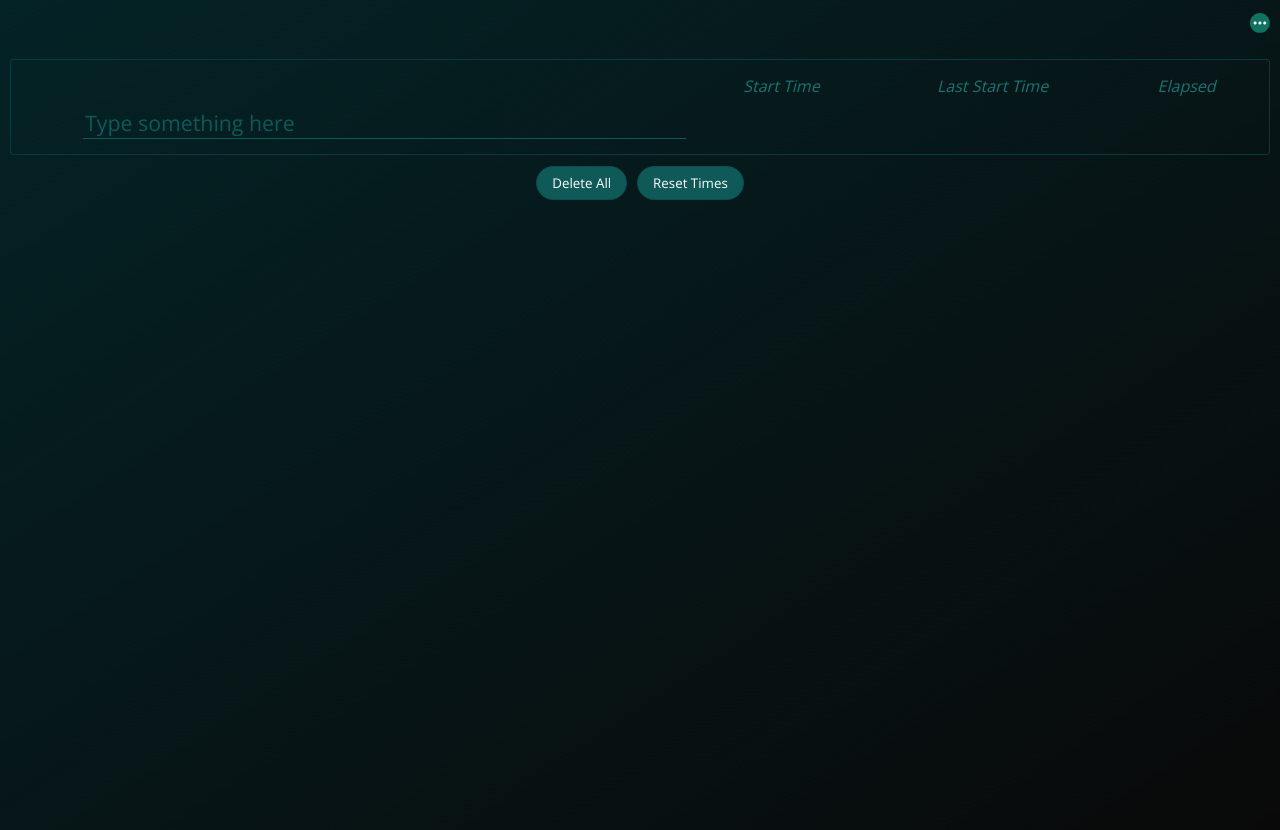
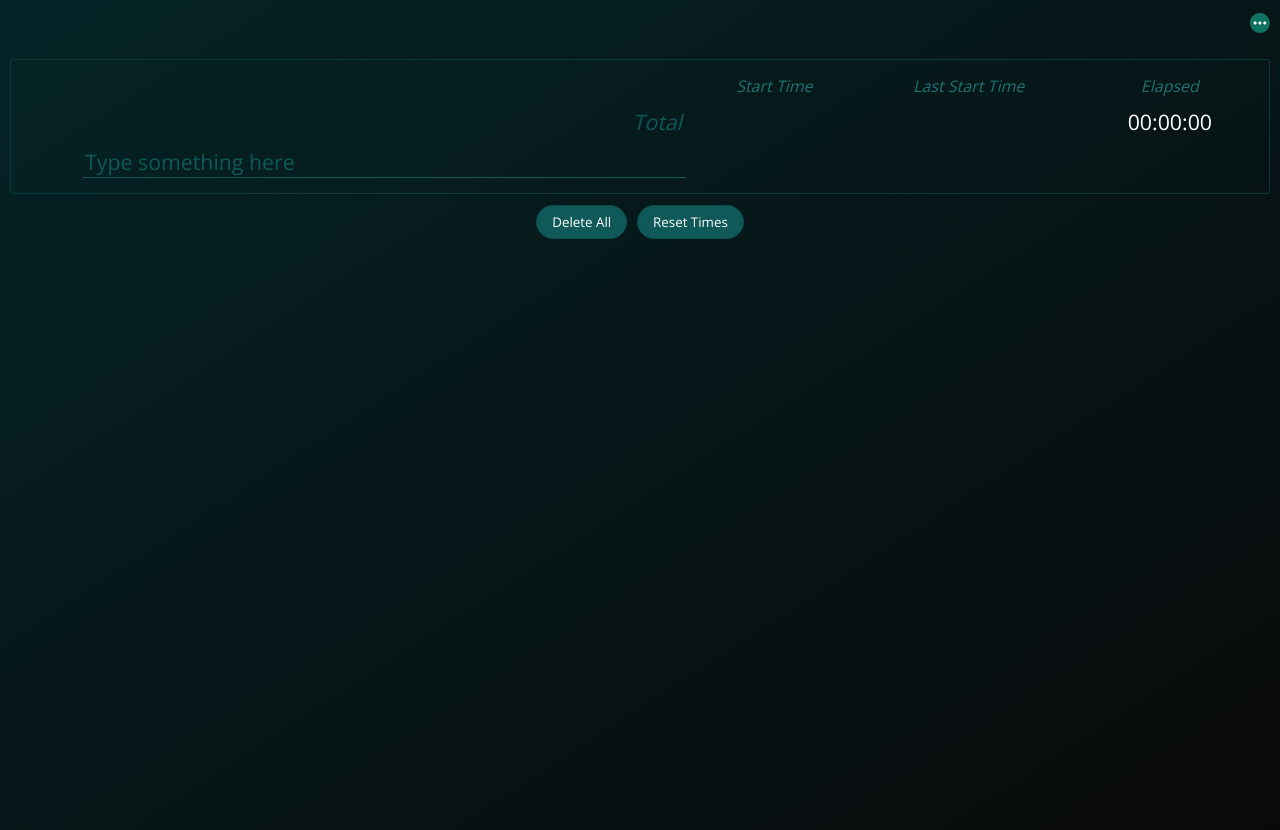
Before and after one commit to cjbailey/clockit, a React (Create React App) app: page / in a window 1280 px wide. Built offline with nearby package versions, Linux system fonts and the light colour scheme.

Commit message:
[Feature] Work list includes total elapsed time

```diff
--- a/src/components/WorkList.tsx
+++ b/src/components/WorkList.tsx
@@ -48,6 +48,7 @@ const EDIT_TIME_OF_ACTIVE_TIMER_NOT_ALLOWED_DIALOG = (
 );
 
 export default function WorkList({ items, workItemDispatcher }: IProps) {
+  const { settings } = useAppContext();
   const [activeTimer, setActiveTimer] = useState<IActiveTimer | null>(null);
   const [dragSource, setDragSource] = useState<WorkListItemId | null>(null);
   const [dragTarget, setDragTarget] = useState<WorkListItemId | null>(null);
@@ -244,6 +245,21 @@ export default function WorkList({ items, workItemDispatcher }: IProps) {
     ));
   };
 
+  const renderTotalLine = () => {
+    const total = items.reduce((prev, curr) => prev.add(curr.elapsedTime), Time.zero());
+
+    return (
+      <div className="work-item total">
+        <div className="handle"></div>
+        <div className="delete"></div>
+        <div className="title">Total</div>
+        <div className="start-time"></div>
+        <div className="last-start-time"></div>
+        <div className="elapsed-time">{total.toString(settings.timeFormat)}</div>
+      </div>
+    );
+  };
+
   return (
     <div className="work-list">
       <div className="work-list-items">
@@ -255,6 +271,7 @@ export default function WorkList({ items, workItemDispatcher }: IProps) {
           <div className="last-start-time">Last Start Time</div>
           <div className="elapsed-time">Elapsed</div>
         </div>
+        {renderTotalLine()}
         {renderWorkItems()}
         {/* new item */}
         <WorkItem onCreateWorkItem={addItem} />
--- a/src/styles.scss
+++ b/src/styles.scss
@@ -217,6 +217,14 @@ body {
         display: table-cell;
         padding: 5px 10px;
         position: relative;
+      }
+
+      &.total {
+        .title {
+          text-align: right;
+          color: $Color-theme-3-hex;
+          font-style: italic;
+        }
       }
 
       .handle {
--- a/src/types/Time.ts
+++ b/src/types/Time.ts
@@ -24,6 +24,10 @@ export default class Time {
 
   public get timeInMilliseconds() {
     return this.timeInMs;
+  }
+
+  public static zero() {
+    return new Time(0);
   }
 
   public add(other: Time): Time {
```
